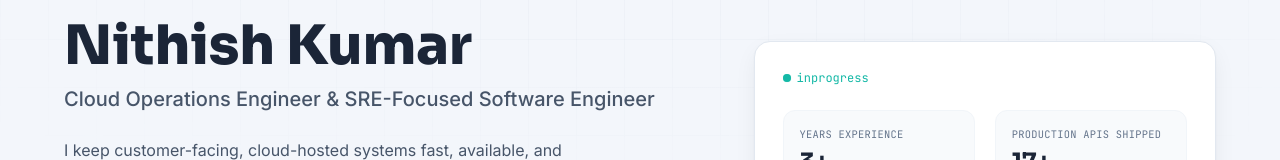
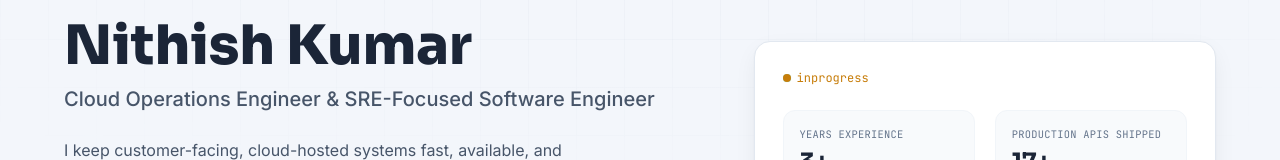
Before and after one commit to Nithish214/ResumeSiteAuto, a React (Vite) app in the folder client/: page / in a window 1280 px wide. Shown: the part 153-313 px from the top of the page. Built offline with nearby package versions, Linux system fonts and the light colour scheme; no server answers.

Commit message:
inprogress color changed

```diff
--- a/client/src/components/Hero.jsx
+++ b/client/src/components/Hero.jsx
@@ -123,10 +123,10 @@
         >
           <div className="flex items-center justify-between mb-6">
 
-            <span className="flex items-center gap-1.5 font-mono text-xs text-signal-dark dark:text-signal">
+            <span className="flex items-center gap-1.5 font-mono text-xs text-amber-dark dark:text-signal">
               <span className="relative flex h-2 w-2">
                 <span className="absolute inline-flex h-full w-full rounded-full bg-signal opacity-75 animate-pulseRing" />
-                <span className="relative inline-flex h-2 w-2 rounded-full bg-signal-dark dark:bg-signal" />
+                <span className="relative inline-flex h-2 w-2 rounded-full bg-amber-dark dark:bg-signal" />
               </span>
               inprogress
             </span>
```
